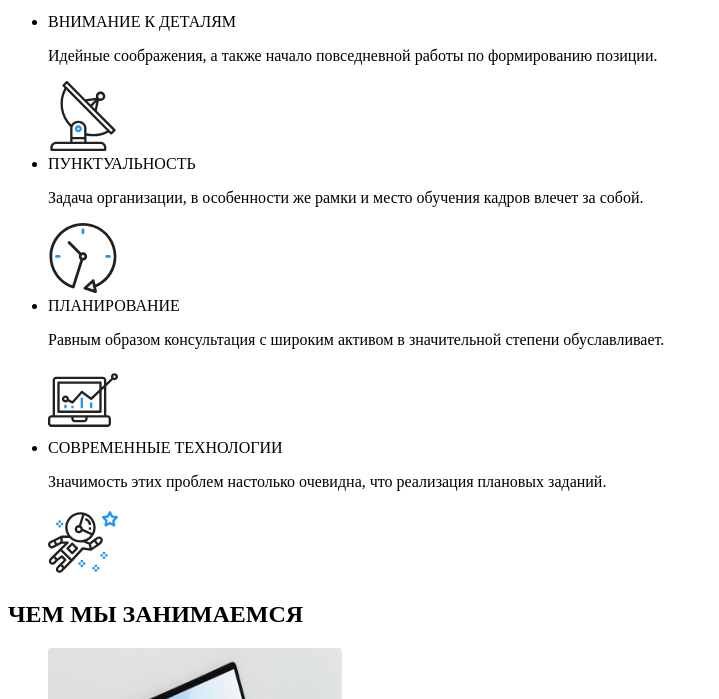
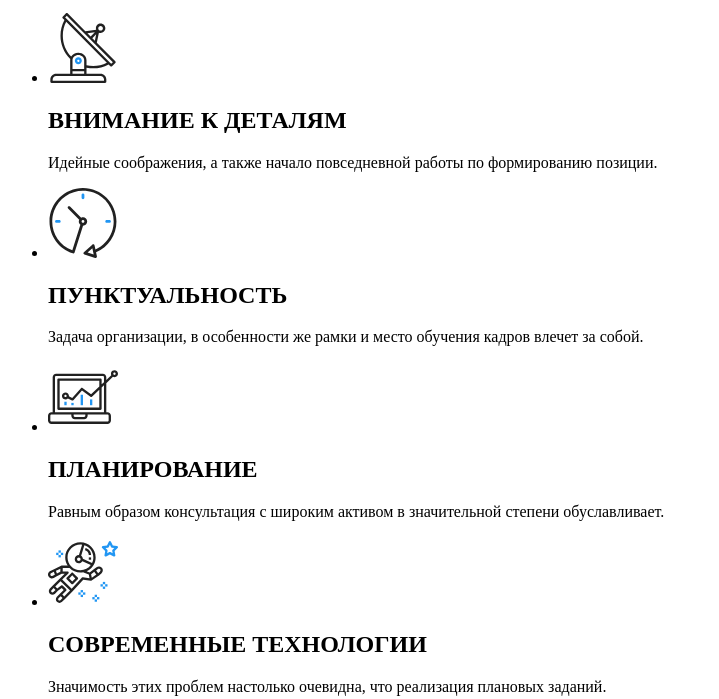
Before and after one commit to AllaLitvin/goit-markup-hw-01, a plain HTML site: page index.html in a window 1280 px wide. Shown: the part 236-935 px from the top of the page, without its empty margins (0-719 px from the left). Drawn offline with Linux system fonts and the light colour scheme.

Commit message:
Вносит корректив в секцию advantages

```diff
--- a/index.html
+++ b/index.html
@@ -42,42 +42,42 @@
       <section>
         <ul>
           <li>
-            ВНИМАНИЕ К ДЕТАЛЯМ
+            <img src="img/antenna.svg" alt="antenna" width="70" height="70" />
+            <h2>ВНИМАНИЕ К ДЕТАЛЯМ</h2>
             <p>
               Идейные соображения, а также начало повседневной работы по
               формированию позиции.
             </p>
-            <img src="img/antenna.svg" alt="antenna" width="70" height="70" />
           </li>
 
           <li>
-            ПУНКТУАЛЬНОСТЬ
+            <img src="img/clock.svg" alt="clock" width="70" height="70" />
+            <h2>ПУНКТУАЛЬНОСТЬ</h2>
             <p>
               Задача организации, в особенности же рамки и место обучения кадров
               влечет за собой.
             </p>
-            <img src="img/clock.svg" alt="clock" width="70" height="70" />
           </li>
           <li>
-            ПЛАНИРОВАНИЕ
+            <img src="img/diagram.svg" alt="diagram" width="70" height="70" />
+            <h2>ПЛАНИРОВАНИЕ</h2>
             <p>
               Равным образом консультация с широким активом в значительной
               степени обуславливает.
             </p>
-            <img src="img/diagram.svg" alt="diagram" width="70" height="70" />
           </li>
           <li>
-            СОВРЕМЕННЫЕ ТЕХНОЛОГИИ
-            <p>
-              Значимость этих проблем настолько очевидна, что реализация
-              плановых заданий.
-            </p>
             <img
               src="img/astronaut.svg"
               alt="astronaut"
               width="70"
               height="70"
             />
+            <h2>СОВРЕМЕННЫЕ ТЕХНОЛОГИИ</h2>
+            <p>
+              Значимость этих проблем настолько очевидна, что реализация
+              плановых заданий.
+            </p>
           </li>
         </ul>
       </section>
@@ -267,7 +267,7 @@
           <li>
             <a href="/">
               <img
-                src="img/Client6"
+                src="img/Client6.jpg"
                 alt="Company Tag Line"
                 width="170"
                 height="90"
```
